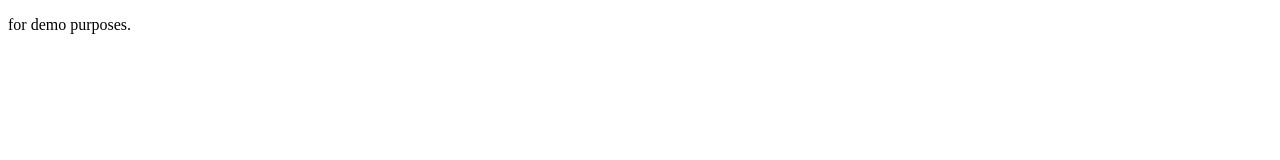
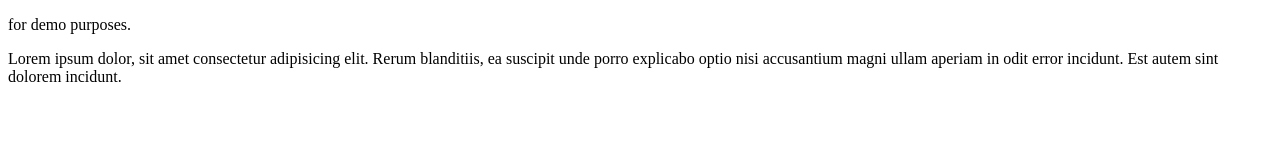
Before and after one commit to piyushahuja7623/Desk, a plain HTML site: page index.html in a window 1280 px wide. Drawn offline with Linux system fonts and the light colour scheme.

Commit message:
add details

```diff
--- a/index.html
+++ b/index.html
@@ -7,5 +7,6 @@
 </head>
 <body>
     <p> for demo purposes. </p>
+    <p>Lorem ipsum dolor, sit amet consectetur adipisicing elit. Rerum blanditiis, ea suscipit unde porro explicabo optio nisi accusantium magni ullam aperiam in odit error incidunt. Est autem sint dolorem incidunt.</p>
 </body>
 </html>
```
